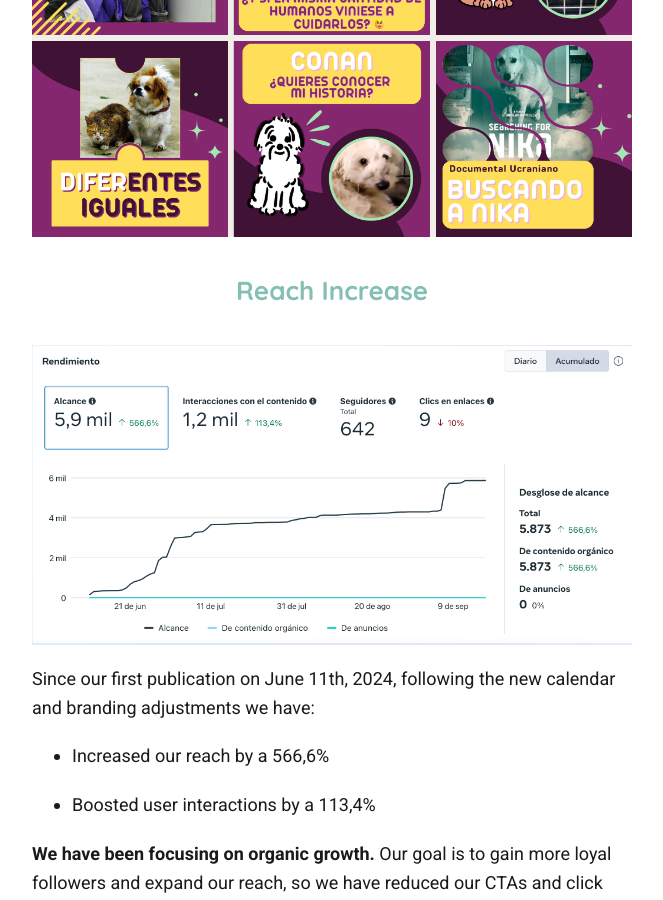
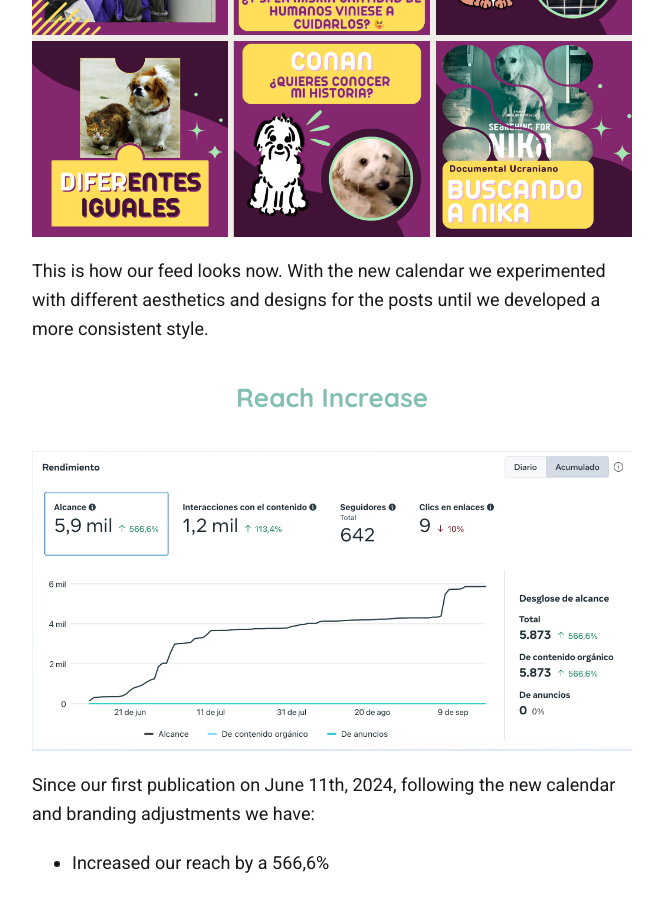
Before and after one commit to niarobles-design/niarobles-design.github.io, a Jekyll site: the page built from projects/social-media-management.md, in a window 1280 px wide and 900 px high, scrolled down 783 px. Shown: the whole window, without its empty margins (308-971 px from the left). Built offline with Jekyll 4.4.1, drawn with Linux system fonts in a browser that asks for light colours; nearby versions of some CDN libraries; a script that is not in the unit is left out.

Commit message:
feat: updated social media project

```diff
--- a/projects/social-media-management.md
+++ b/projects/social-media-management.md
@@ -9,6 +9,8 @@ title: "Social Media Management"
 ### Instagram Feed
 
 {% include image.html image="projects/social-media-management/feed-artistico-aesthetic-instagram.png" %}
+
+This is how our feed looks now. With the new calendar we experimented with different aesthetics and designs for the posts until we developed a more consistent style.
 
 ### Reach Increase
 
```
Also changed, not shown: 1 other file.
